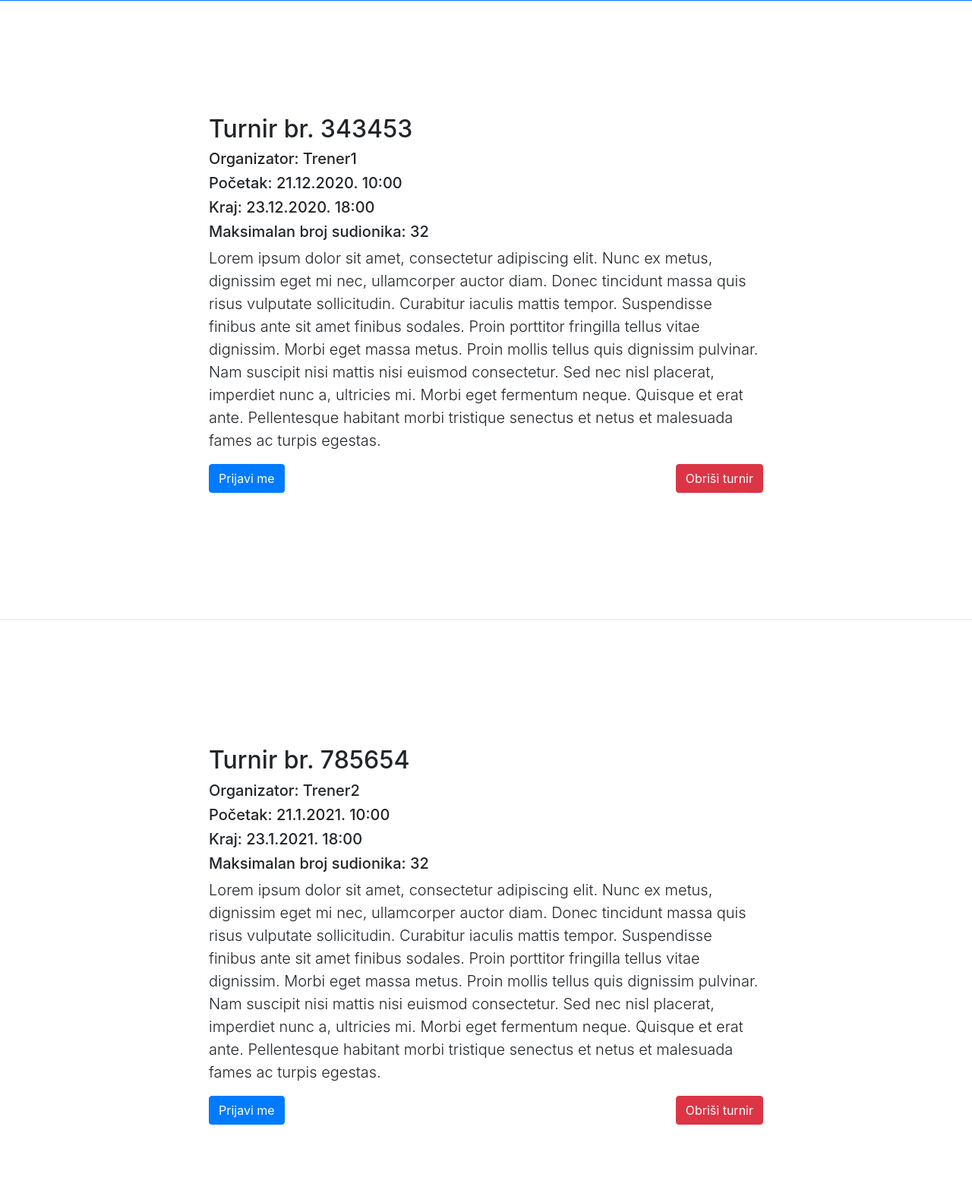
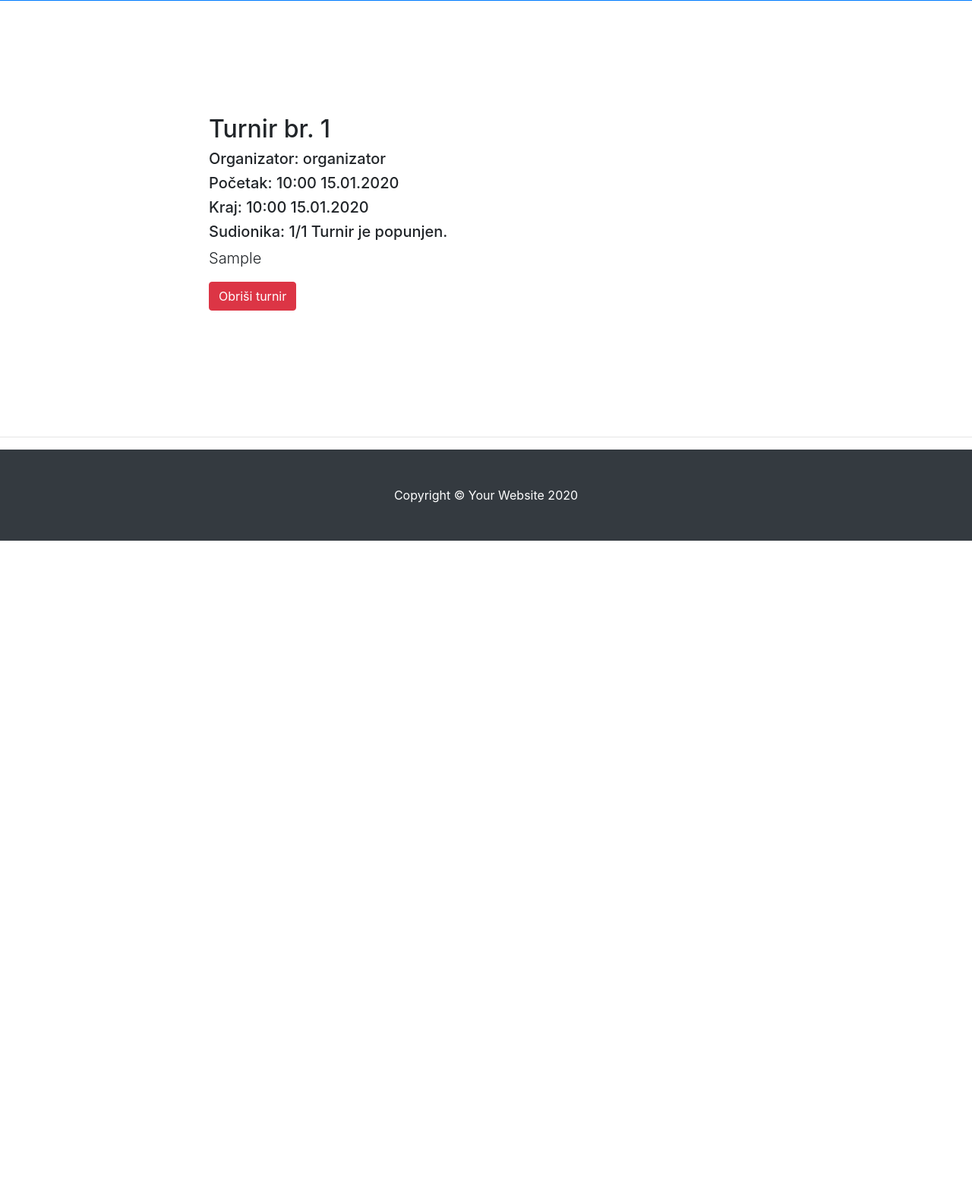
Before and after one commit to Ivan-Klabucar/Chess-Club-Webapp, a Django app: page /turniri in a window 1280 px wide. Shown: the part 349-1920 px from the top of the page at 76% size. After the commit the page ends 1061 px from the top, so only its background shows below. Run offline with Django 3.2, Linux system fonts and the light colour scheme; a user stored in the database is signed in; tables that the repository leaves empty hold one stand-in row (values such as "Sample post"); some libraries are stand-ins or nearby versions.

Commit message:
zavrseno sve u vezi turnira + aktivnosti

```diff
--- a/IzvorniKod/SahovskiKlub/views/turnir_views.py
+++ b/IzvorniKod/SahovskiKlub/views/turnir_views.py
@@ -1,44 +1,84 @@
 from django.shortcuts import render, redirect
+from django.contrib.auth.forms import UserCreationForm
+from django.contrib.auth import login
 from django.views import View
 from django.http import HttpResponse
+from SahovskiKlub.models import User, Turnir, PrijavaTurnir, Aktivnost
+from datetime import datetime
+from datetime import time
+import operator
+
+def render_error(request, message, status_code):
+    return render(request, 'error.html', {'err_desc': message}, status=status_code)
 
 
 
 class TurniriView(View):
     def get(self, request):
+        context = {}
+        if(not request.user.profil.trener and not request.user.profil.admin and not request.user.profil.placenaClanarina):
+            #return render(request, 'placanjeClanarine.html', context)
+            a = 0
+        turniriNesortirani = Turnir.objects.filter(vidljivost=True)
+        turniri = sorted(turniriNesortirani, key=operator.attrgetter('vrijemePocetka'))
+        turniriObj = []
+
+        for turnir in turniri:
+            #organizator = User.objects.get(id=turnir.organizator_id)
+            prijavljen = False
+            svePrijave = PrijavaTurnir.objects.all()
+            brojSudionika = 0
+            if(svePrijave):
+                for prijava in svePrijave:
+                    if(prijava.trening_id == turnir.id):
+                        brojSudionika = brojSudionika + 1
+                        if(prijava.user_id == request.user.id):
+                            prijavljen = True
+
+            turnirObj = {
+                            "id": turnir.id,
+                            "orgId": "organizatorId",
+                            "org": "organizator",
+                            "vrijemeP": turnir.vrijemePocetka.strftime("%H:%M"),
+                            "vrijemeZ": turnir.vrijemeZavrsetka.strftime("%H:%M"),
+                            "datumP": turnir.vrijemePocetka.strftime("%d.%m.%Y"),
+                            "datumZ": turnir.vrijemeZavrsetka.strftime("%d.%m.%Y"),
+                            "formatTurnira": turnir.formatTurnira,
+                            "maxBrojSudionika": turnir.brojSudionika,
+                            "brojSudionika": brojSudionika,
+                            "prijavljen": prijavljen
+                            }
+            turniriObj.append(turnirObj)
+
         context = {
-            "listaTurnira": [
-                {
-                    "idTurnira": "343453",
-                    "organizator": "Trener1",
-                    "vrijemePocetka": "21.12.2020. 10:00",
-                    "vrijemeZavrsetka": "23.12.2020. 18:00",
-                    "brojSudionika": "32",
-                    "formatTurnira": "Lorem ipsum dolor sit amet, consectetur adipiscing elit. Nunc ex metus, dignissim eget mi nec, ullamcorper auctor diam. Donec tincidunt massa quis risus vulputate sollicitudin. Curabitur iaculis mattis tempor. Suspendisse finibus ante sit amet finibus sodales. Proin porttitor fringilla tellus vitae dignissim. Morbi eget massa metus. Proin mollis tellus quis dignissim pulvinar. Nam suscipit nisi mattis nisi euismod consectetur. Sed nec nisl placerat, imperdiet nunc a, ultricies mi. Morbi eget fermentum neque. Quisque et erat ante. Pellentesque habitant morbi tristique senectus et netus et malesuada fames ac turpis egestas."
-                },
-                {
-                    "idTurnira": "785654",
-                    "organizator": "Trener2",
-                    "vrijemePocetka": "21.1.2021. 10:00",
-                    "vrijemeZavrsetka": "23.1.2021. 18:00",
-                    "brojSudionika": "32",
-                    "formatTurnira": "Lorem ipsum dolor sit amet, consectetur adipiscing elit. Nunc ex metus, dignissim eget mi nec, ullamcorper auctor diam. Donec tincidunt massa quis risus vulputate sollicitudin. Curabitur iaculis mattis tempor. Suspendisse finibus ante sit amet finibus sodales. Proin porttitor fringilla tellus vitae dignissim. Morbi eget massa metus. Proin mollis tellus quis dignissim pulvinar. Nam suscipit nisi mattis nisi euismod consectetur. Sed nec nisl placerat, imperdiet nunc a, ultricies mi. Morbi eget fermentum neque. Quisque et erat ante. Pellentesque habitant morbi tristique senectus et netus et malesuada fames ac turpis egestas."
-                },
-                {
-                    "idTurnira": "24321",
-                    "organizator": "Admin",
-                    "vrijemePocetka": "21.2.2021. 10:00",
-                    "vrijemeZavrsetka": "23.2.2021. 18:00",
-                    "brojSudionika": "32",
-                    "formatTurnira": "Lorem ipsum dolor sit amet, consectetur adipiscing elit. Nunc ex metus, dignissim eget mi nec, ullamcorper auctor diam. Donec tincidunt massa quis risus vulputate sollicitudin. Curabitur iaculis mattis tempor. Suspendisse finibus ante sit amet finibus sodales. Proin porttitor fringilla tellus vitae dignissim. Morbi eget massa metus. Proin mollis tellus quis dignissim pulvinar. Nam suscipit nisi mattis nisi euismod consectetur. Sed nec nisl placerat, imperdiet nunc a, ultricies mi. Morbi eget fermentum neque. Quisque et erat ante. Pellentesque habitant morbi tristique senectus et netus et malesuada fames ac turpis egestas."
-                }
-            ],
+            "listaTurnira": turniriObj
         }
         return render(request, 'turniri.html', context)
 
     def post(self, request):
-        print(request.POST.get('idUsera'))
-        print(request.POST.get('idTurnira'))
+        vrstaSubmita = request.POST.get('vrstaSubmita')
+        idUser = request.POST.get('idUsera')
+        idTurnir = request.POST.get('idTurnira')
+
+        if(vrstaSubmita == "prijava"):
+            novaPrijava = PrijavaTurnir(user=User.objects.get(id=idUser), trening=Turnir.objects.get(id=idTurnir))
+            novaAktivnost = Aktivnost(user=request.user, vrijemeAktivnosti=datetime.now(), aktivnost="Prijava na turnir "+idTurnir)
+            novaAktivnost.save()
+            novaPrijava.save()
+        elif(vrstaSubmita == "brisanje"):
+            turnirDel = Turnir.objects.get(id=idTurnir)
+            turnirDel.vidljivost = False
+            novaAktivnost = Aktivnost(user=request.user, vrijemeAktivnosti=datetime.now(), aktivnost="Brisanje turnira "+idTurnir)
+            novaAktivnost.save()
+            turnirDel.save()
+        elif(vrstaSubmita == "odjava"):
+            prijavaDel = PrijavaTurnir.objects.get(user_id=idUser, trening_id=idTurnir)
+            novaAktivnost = Aktivnost(user=request.user, vrijemeAktivnosti=datetime.now(), aktivnost="Odjava s turnira "+idTurnir)
+            novaAktivnost.save()
+            prijavaDel.delete()
+        else:
+            return render_error(request, "Vrsta formulara ne postoji.", 400)
+
         return redirect('/turniri')
 
 
@@ -49,9 +89,30 @@ class DodavanjeTurniraView(View):
         return render(request, 'dodavanjeTurnira.html', context)
 
     def post(self, request):
-        print(request.POST.get('userID'))
-        print(request.POST.get('vrijemePocetka'))
-        print(request.POST.get('vrijemeZavrsetka'))
-        print(request.POST.get('brojSudionika'))
-        print(request.POST.get('formatTurnira'))
+        orgId = request.POST.get('orgId')
+        vrijemeP = request.POST.get('vrijemeP')
+        vrijemeZ = request.POST.get('vrijemeZ')
+        formatTurnira = request.POST.get('formatTurnira')
+        maxBrojSudionika = request.POST.get('brojSudionika')
+        noviTurnir = Turnir(vrijemePocetka=vrijemeP, vrijemeZavrsetka=vrijemeZ, formatTurnira=formatTurnira, brojSudionika=maxBrojSudionika)
+        vrijemePocetkaNovi = datetime.strptime(vrijemeP, "%Y-%m-%dT%H:%M")
+        vrijemeZavrsetkaNovi = datetime.strptime(vrijemeZ, "%Y-%m-%dT%H:%M")
+        sviTurniri = Turnir.objects.filter(vidljivost=True)
+
+        brojPreklapanja = 0
+        if(len(sviTurniri) > 0):
+            for turnir in sviTurniri:
+                vrijemePocetkaStari = datetime.strptime(datetime.strftime(turnir.vrijemePocetka, "%Y-%m-%d %H:%M"), "%Y-%m-%d %H:%M")
+                vrijemeZavrsetkaStari = datetime.strptime(datetime.strftime(turnir.vrijemeZavrsetka, "%Y-%m-%d %H:%M"), "%Y-%m-%d %H:%M")
+                if((vrijemePocetkaStari < vrijemePocetkaNovi < vrijemeZavrsetkaStari)
+                    or (vrijemePocetkaStari < vrijemeZavrsetkaNovi < vrijemeZavrsetkaStari)
+                    or (vrijemePocetkaNovi <= vrijemePocetkaStari < vrijemeZavrsetkaStari <= vrijemeZavrsetkaNovi)
+                    or (vrijemePocetkaNovi >= vrijemeZavrsetkaNovi)):
+                    brojPreklapanja = brojPreklapanja + 1
+        if(brojPreklapanja != 0):
+            return render_error(request, "Nemoguće stvoriti turnir. Postoji preklapanje s postojećim turnirima ili je vrijeme početka veće od vremena završetka.", 400)
+        else:
+            noviTurnir.save()
+            novaAktivnost = Aktivnost(user=request.user, vrijemeAktivnosti=datetime.now(), aktivnost="Stvaranje turnira "+str(noviTurnir.id))
+            novaAktivnost.save()
         return redirect('/turniri')
--- a/IzvorniKod/templates/turniri.html
+++ b/IzvorniKod/templates/turniri.html
@@ -1,43 +1,73 @@
 {% extends "base.html" %}
 {% block header %}
 	<div class="container text-center">
-		<h1>Turniri</h1>	<!--if current_user==trener "moji treninzi" else "svi treninzi"-->
-		<a class="btn btn-primary" href="/dodavanjeTurnira" role="button">Dodaj turnir</a>	<!--ovaj gumb prikazuj samo adminu i trenerima-->
+		<h1>Turniri</h1>
+        {% if request.user.is_authenticated and request.user.profil.trener or request.user.is_authenticated and request.user.profil.admin %}
+            <a class="btn btn-primary" href="/dodavanjeTurnira" role="button">Dodaj turnir</a>
+        {% endif %}
 	</div>
 {% endblock %}
 
 {% block content %}
-
+    {% if listaTurnira %}
         {% for turnir in listaTurnira %}
-			<!--if (current_user==clan||admin) || trening.organizator == current_user-->
             <section id="turnir">
                 <div class="container">
                     <div class="row">
                         <div class="col-lg-8 mx-auto">
-
-							<h2>Turnir br. {{ turnir.idTurnira }}</h2>
-							<h5>Organizator: {{ turnir.organizator }}</h5>
-							<h5>Početak: {{ turnir.vrijemePocetka }}</h5>
-							<h5>Kraj: {{ turnir.vrijemeZavrsetka }}</h5>
-							<h5>Maksimalan broj sudionika: {{ turnir.brojSudionika }}</h5>
+                            <h2>Turnir br. {{ turnir.id }}</h2>
+                            <h5>Organizator: {{ turnir.org }}</h5>
+                            <h5>Početak: {{ turnir.vrijemeP }} {{ turnir.datumP }}</h5>
+                            <h5>Kraj: {{ turnir.vrijemeZ }} {{ turnir.datumZ }}</h5>
+                            <h5>Sudionika: {{ turnir.brojSudionika }}/{{ turnir.maxBrojSudionika }} {% if turnir.brojSudionika == turnir.maxBrojSudionika %}Turnir je popunjen.{% endif %}</h5>
                             <p class="lead">{{ turnir.formatTurnira }}</p>
-
+                            {% if turnir.brojSudionika != turnir.maxBrojSudionika %}
+                                {% if not turnir.prijavljen %}
+                                    {% if request.user.is_authenticated and not request.user.profil.trener and not request.user.profil.admin and turnir.brojSudionika != turnir.  %}
                                         <form method="post" onsubmit="return confirm('Jeste li sigurni da se želite prijaviti na ovaj turnir?');">
                                             {% csrf_token %}
+                                            <input class="form-control" type="hidden" name="vrstaSubmita" value="prijava" readonly id="id_vrsta">
                                             <input class="form-control" type="hidden" name="idUsera" value="{{ request.user.id }}" readonly id="id_idUsera">
-								<input class="form-control" type="hidden" name="idTurnira" value="{{ turnir.idTurnira }}" readonly id="id_idTurnira">
-								<button type="submit" class="btn btn-primary" style="float:left;" onclick="potvrdiPrijavu()">Prijavi me</button>	<!--ovaj form prikazuj clanovima-->
+                                            <input class="form-control" type="hidden" name="idTurnira" value="{{ turnir.id }}" readonly id="id_idTurnira">
+                                            <button type="submit" class="btn btn-primary" style="float:left;" name="prijava">Prijavi me</button>
                                         </form>
-
+                                    {% endif %}
+                                {% else %}
+                                    {% if request.user.is_authenticated and not request.user.profil.trener and not request.user.profil.admin  %}
+                                        <form method="post" onsubmit="return confirm('Jeste li sigurni da se želite odjaviti s ovog turnira?');">
+                                            {% csrf_token %}
+                                            <input class="form-control" type="hidden" name="vrstaSubmita" value="odjava" readonly id="id_vrsta">
+                                            <input class="form-control" type="hidden" name="idUsera" value="{{ request.user.id }}" readonly id="id_idUsera">
+                                            <input class="form-control" type="hidden" name="idTurnira" value="{{ turnir.id }}" readonly id="id_idTurnira">
+                                            <button type="submit" class="btn btn-primary" style="float:left; background-color:orange; border-color:orange;" name="odjava">Odjavi me</button>
+                                        </form>
+                                    {% endif %}
+                                {% endif %}
+                            {% endif %}
+                            {% if request.user.is_authenticated and request.user.profil.trener and turnir.idOrganizatora == request.user.id or request.user.is_authenticated and request.user.profil.admin %}
                                 <form method="post" onsubmit="return confirm('Jeste li sigurni da želite obrisati ovaj turnir?');">
-							<button type="submit" class="btn btn-danger" style="float:right;" >Obriši turnir</button>	<!--ovaj form prikazuj adminu i trenerima-->
+                                    {% csrf_token %}
+                                    <input class="form-control" type="hidden" name="vrstaSubmita" value="brisanje" readonly id="id_vrsta">
+                                    <input class="form-control" type="hidden" name="idUsera" value="{{ request.user.id }}" readonly id="id_idUsera">
+                                    <input class="form-control" type="hidden" name="idTurnira" value="{{ turnir.id }}" readonly id="id_idTurnira">
+                                    <button type="submit" class="btn btn-danger" style="float:left;" name="brisanje">Obriši turnir</button>
                                 </form>
-
+							{% endif %}
                         </div>
                     </div>
                 </div>
             </section>
             <hr>
-			<!--end if-->
         {%endfor%}
+    {% else %}
+        <section class="pt-5">
+        <div class="container">
+          <div class="row">
+            <div class="col d-flex justify-content-center">
+              <h4>Trenutno nema organiziranih turnira.</h4>
+            </div>
+          </div>
+        </div>
+    </section>
+    {% endif %}
 {% endblock %}
```
Also changed, not shown: IzvorniKod/SahovskiKlub/views/trening_views.py (+14 -5 lines), IzvorniKod/templates/dodavanjeTurnira.html (+13 -13 lines). Lines whose indentation alone changed are shown as unchanged.
